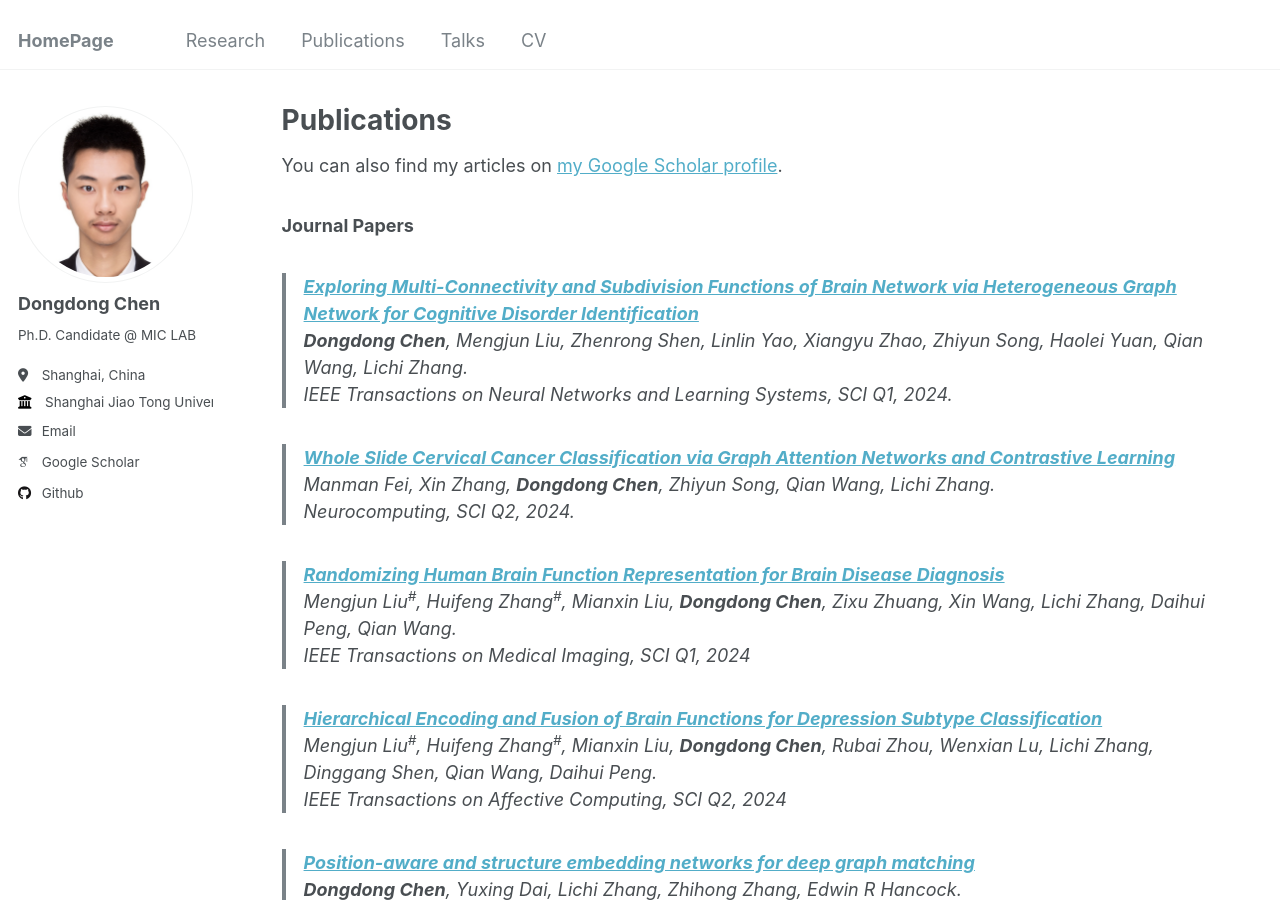
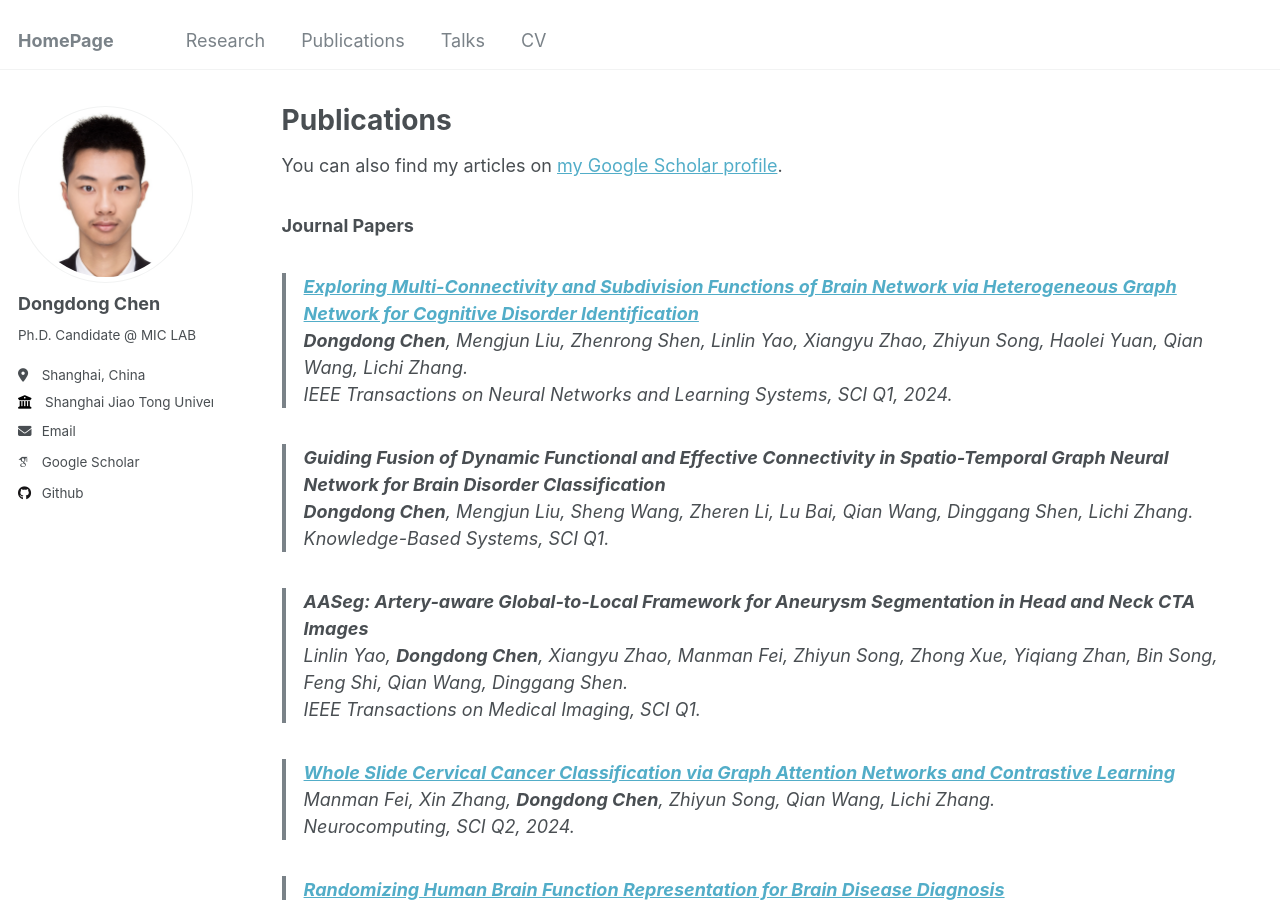
Before and after one commit to DongDChen/DongDChen.github.io, a Jekyll site: the page built from _pages/publications.md, in a window 1280 px wide and 900 px high. Built offline with Jekyll 4.4.1, drawn with Linux system fonts in a browser that asks for light colours; some web fonts are replaced; some of the changed text lies outside the part shown.

Commit message:
Update publications.md

```diff
--- a/_pages/publications.md
+++ b/_pages/publications.md
@@ -11,7 +11,16 @@ You can also find my articles on [my Google Scholar profile](https://scholar.goo
 ### Journal Papers
 > <b><a href="https://ieeexplore.ieee.org/document/10735236" target="_blank">Exploring Multi-Connectivity and Subdivision Functions of Brain Network via Heterogeneous Graph Network for Cognitive Disorder Identification</a></b> <br>
 > <b>Dongdong Chen</b>, Mengjun Liu, Zhenrong Shen, Linlin Yao, Xiangyu Zhao, Zhiyun Song, Haolei Yuan, Qian Wang, Lichi Zhang.<br>
-> <em>IEEE Transactions on Neural Networks and Learning Systems</em>, SCI Q1, 2024.<br>
+> <em>IEEE Transactions on Neural Networks and Learning Systems</em>, SCI Q1, 2024.<be>
+
+> <b>Guiding Fusion of Dynamic Functional and Effective Connectivity in Spatio-Temporal Graph Neural Network for Brain Disorder Classification</b> <br>
+> <b>Dongdong Chen</b>, Mengjun Liu, Sheng Wang, Zheren Li, Lu Bai, Qian Wang, Dinggang Shen, Lichi Zhang.<br>
+> <em>Knowledge-Based Systems</em>, SCI Q1. <br>
+
+> <b>AASeg: Artery-aware Global-to-Local Framework for Aneurysm Segmentation in Head and Neck CTA Images</b> <br>
+> Linlin Yao, <b>Dongdong Chen</b>, Xiangyu Zhao, Manman Fei, Zhiyun Song, Zhong Xue, Yiqiang Zhan, Bin Song, Feng Shi, Qian Wang, Dinggang Shen. <br>
+> <em>IEEE Transactions on Medical Imaging</em>, SCI Q1. <be>
+
 
 > <b><a href="https://www.sciencedirect.com/science/article/pii/S0925231224015583" target="_blank">Whole Slide Cervical Cancer Classification via Graph Attention Networks and Contrastive Learning</a></b> <br>
 > Manman Fei, Xin Zhang, <b>Dongdong Chen</b>, Zhiyun Song, Qian Wang, Lichi Zhang. <br>
```
Also changed, not shown: other parts of _pages/publications.md (+1 -8 lines).
